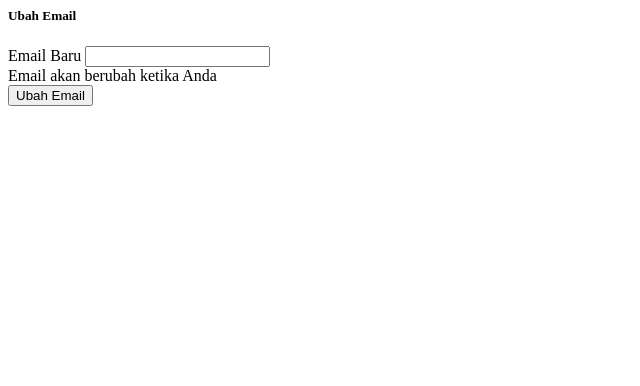
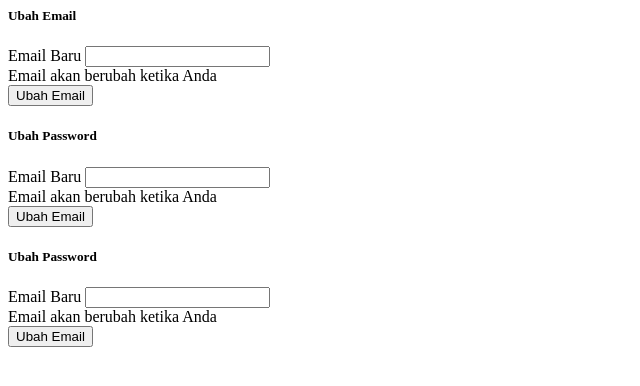
Before and after one commit to ICLabs-Fikom-UMI/sistem-peminjaman-ruangan, a PHP site: page /peminjaman-lab/views/pengaturan/index.php in a window 1280 px wide. Shown: the top 386 px of the page, without its empty margins (0-640 px from the left). Run offline with PHP 8.4, Linux system fonts and the light colour scheme.

Commit message:
update pengaturan

```diff
--- a/app/controllers/Peminjaman.php
+++ b/app/controllers/Peminjaman.php
@@ -15,11 +15,11 @@
     public function tambah()
     {
         if ($this->model('Peminjaman_model')->tambahDataPeminjaman($_POST) > 0) {
-            Flasher::setFlash('berhasil', 'ditambahkan', 'success', 'Mahasiswa');
+            Flasher::setFlash('berhasil', 'ditambahkan', 'success', 'Meminjam');
             header('Location: ' . BASEURL . '/pinjam');
             exit;
         } else {
-            Flasher::setFlash('gagal', 'ditambahkan', 'danger', 'Mahasiswa');
+            Flasher::setFlash('gagal', 'ditambahkan', 'danger', 'Meminjam');
             header('Location: ' . BASEURL . '/pinjam');
             exit;
         }
--- a/app/controllers/Pinjam.php
+++ b/app/controllers/Pinjam.php
@@ -22,7 +22,8 @@
     }
 
     public function peminjaman_saya(){
-        $data['judul'] = 'Pinjam Ruangan';
+        $data['judul'] = 'Peminjaman Saya';
+        $data['peminjaman'] = $this->model('Peminjaman_model')->getAllPeminjaman();
         $this->view('templates/header', $data);
         $this->view('templates/sidebar');
         $this->view('templates/topbar');
--- a/app/views/pengaturan/index.php
+++ b/app/views/pengaturan/index.php
@@ -1,4 +1,4 @@
-<div class="form-container-1">
+<div class="form-container-1 mb-4">
 
     <div class="row">
         <div class="col-md-9">
@@ -18,3 +18,43 @@
         </div>
     </div>
 </div>
+
+<div class="form-container-1 ">
+    <div class="row">
+        <div class="col-md-9">
+            <h5>Ubah Password</h5>
+            <form action="" method="post">
+                <div class="form-group">
+                    <label for="" class="form-label">Email Baru</label>
+                    <input type="email" class="form-control">
+                    <div class="form-text small font-weight-medium">
+                        Email akan berubah ketika Anda
+                    </div>
+                </div>
+                <div class="form-group">
+                    <button class="btn btn-primary font-weight-bold">Ubah Email</button>
+                </div>
+            </form>
+        </div>
+    </div>
+</div>
+
+<div class="form-container-1 ">
+    <div class="row">
+        <div class="col-md-9">
+            <h5>Ubah Password</h5>
+            <form action="" method="post">
+                <div class="form-group">
+                    <label for="" class="form-label">Email Baru</label>
+                    <input type="email" class="form-control">
+                    <div class="form-text small font-weight-medium">
+                        Email akan berubah ketika Anda
+                    </div>
+                </div>
+                <div class="form-group">
+                    <button class="btn btn-primary font-weight-bold">Ubah Email</button>
+                </div>
+            </form>
+        </div>
+    </div>
+</div>
--- a/app/views/pinjam/pinjam_ruangan.php
+++ b/app/views/pinjam/pinjam_ruangan.php
@@ -35,7 +35,7 @@
 
                         <div class="form-group col-md-6 mb-3">
                             <label for="jumlah_peserta" class="form-label">Jumlah Peserta:</label>
-                            <input type="number" class="form-control" id="jumlah_peserta" name="jumlah_peserta" min="1" required>
+                            <input type="number" class="form-control" id="jumlah_peserta" name="jumlah_peserta" min="1" placeholder="Masukkan Jumlah peserta" required>
                         </div>
                     </div>
                     <div class="form-group mb-3">
```
Also changed, not shown: app/views/pinjam/peminjaman_saya.php (+10 -10 lines).
